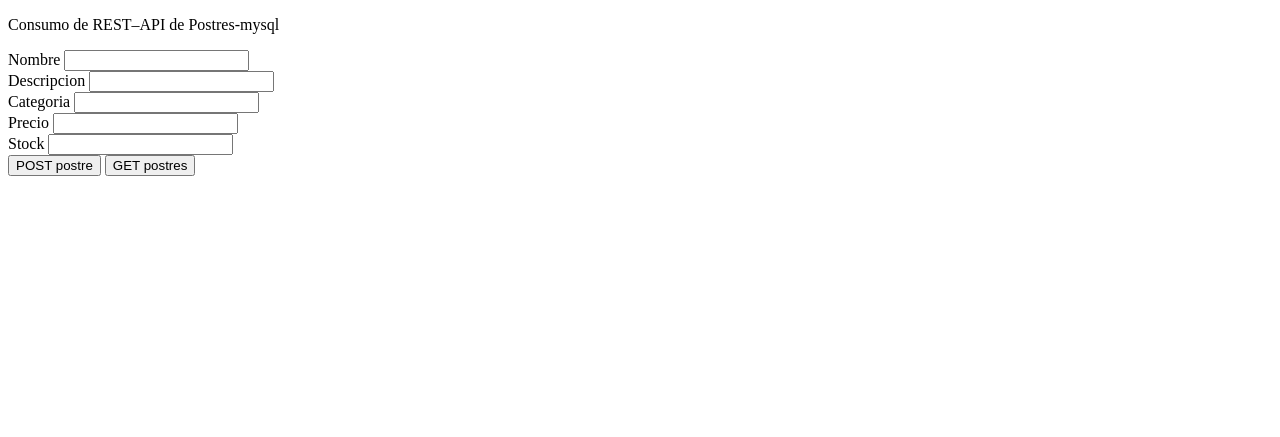
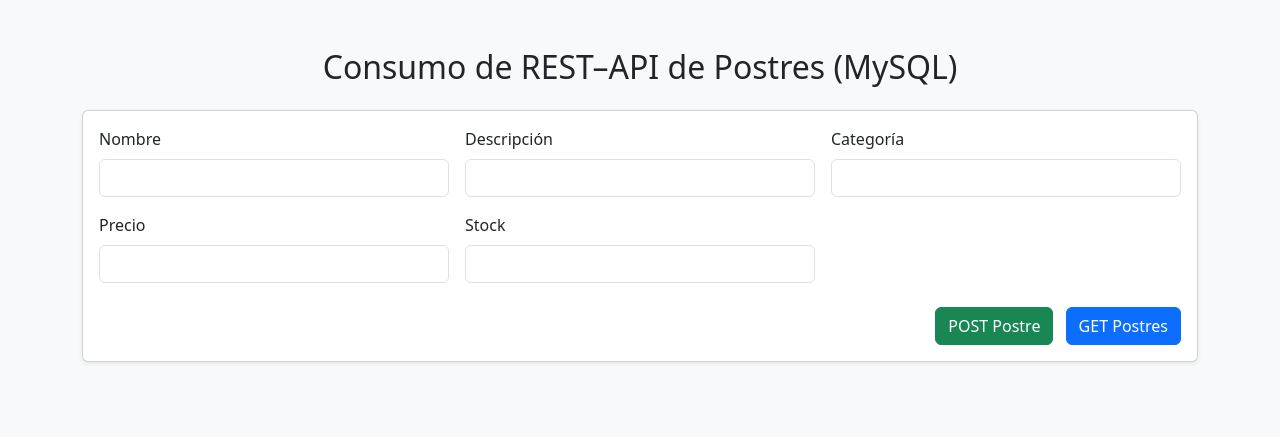
Before and after one commit to Felix2114/frontend-postres-mysql, a plain HTML site: page index.html in a window 1280 px wide. Drawn offline with nearby package versions, Linux system fonts and the light colour scheme.

Commit message:
update style

```diff
--- a/index.html
+++ b/index.html
@@ -1,43 +1,58 @@
 <!DOCTYPE html>
-<html>
-<body>
-<p>
-Consumo de REST–API de Postres-mysql
-</p>
+<html lang="es">
+<head>
+  <meta charset="UTF-8">
+  <title>API Postres</title>
+  <meta name="viewport" content="width=device-width, initial-scale=1">
+  <!-- Bootstrap 5 -->
+  <link href="https://cdn.jsdelivr.net/npm/bootstrap@5.3.2/dist/css/bootstrap.min.css" rel="stylesheet">
+</head>
+<body class="bg-light">
 
-<div>
-  <label>Nombre </label>
-  <input type="text" id="nombre">
+<div class="container py-5">
+  <h2 class="mb-4 text-center">Consumo de REST–API de Postres (MySQL)</h2>
+
+  <div class="card shadow-sm mb-4">
+    <div class="card-body">
+      <form id="form-postre">
+        <div class="row g-3">
+          <div class="col-md-4">
+            <label for="nombre" class="form-label">Nombre</label>
+            <input type="text" id="nombre" class="form-control">
+          </div>
+          <div class="col-md-4">
+            <label for="descripcion" class="form-label">Descripción</label>
+            <input type="text" id="descripcion" class="form-control">
+          </div>
+          <div class="col-md-4">
+            <label for="categoria" class="form-label">Categoría</label>
+            <input type="text" id="categoria" class="form-control">
+          </div>
+          <div class="col-md-4">
+            <label for="precio" class="form-label">Precio</label>
+            <input type="number" id="precio" class="form-control">
+          </div>
+          <div class="col-md-4">
+            <label for="stock" class="form-label">Stock</label>
+            <input type="number" id="stock" class="form-control">
+          </div>
+        </div>
+        <div class="mt-4 text-end">
+          <button type="button" onclick="postPostre()" class="btn btn-success me-2">POST Postre</button>
+          <button type="button" onclick="getPostre()" class="btn btn-primary">GET Postres</button>
+        </div>
+      </form>
+    </div>
+  </div>
+
+  <div id="resultado"></div>
 </div>
 
-<div>
-  <label>Descripcion </label>
-  <input type="text" id="descripcion">
-</div>
-
-<div>
-  <label>Categoria </label>
-  <input type="text" id="categoria">
-</div>
-
-<div>
-<label>Precio </label>
-  <input type="number" id="precio">
-</div>
-
-<div>
-<label>Stock </label>
-  <input type="number" id="stock">
-</div>
-
-
-<button onclick="postPostre()"> POST postre </button>
-<button onclick="getPostre()"> GET postres </button>
-
-<div id="resultado"></div>
-
+<!-- jQuery -->
 <script src="https://ajax.googleapis.com/ajax/libs/jquery/3.2.1/jquery.min.js"></script>
+<!-- Tu archivo JS -->
 <script src="callrestapi.js"></script>
-
+<!-- Bootstrap JS (opcional, para interacción como modales o tooltips si los usas en el futuro) -->
+<script src="https://cdn.jsdelivr.net/npm/bootstrap@5.3.2/dist/js/bootstrap.bundle.min.js"></script>
 </body>
 </html>
```
